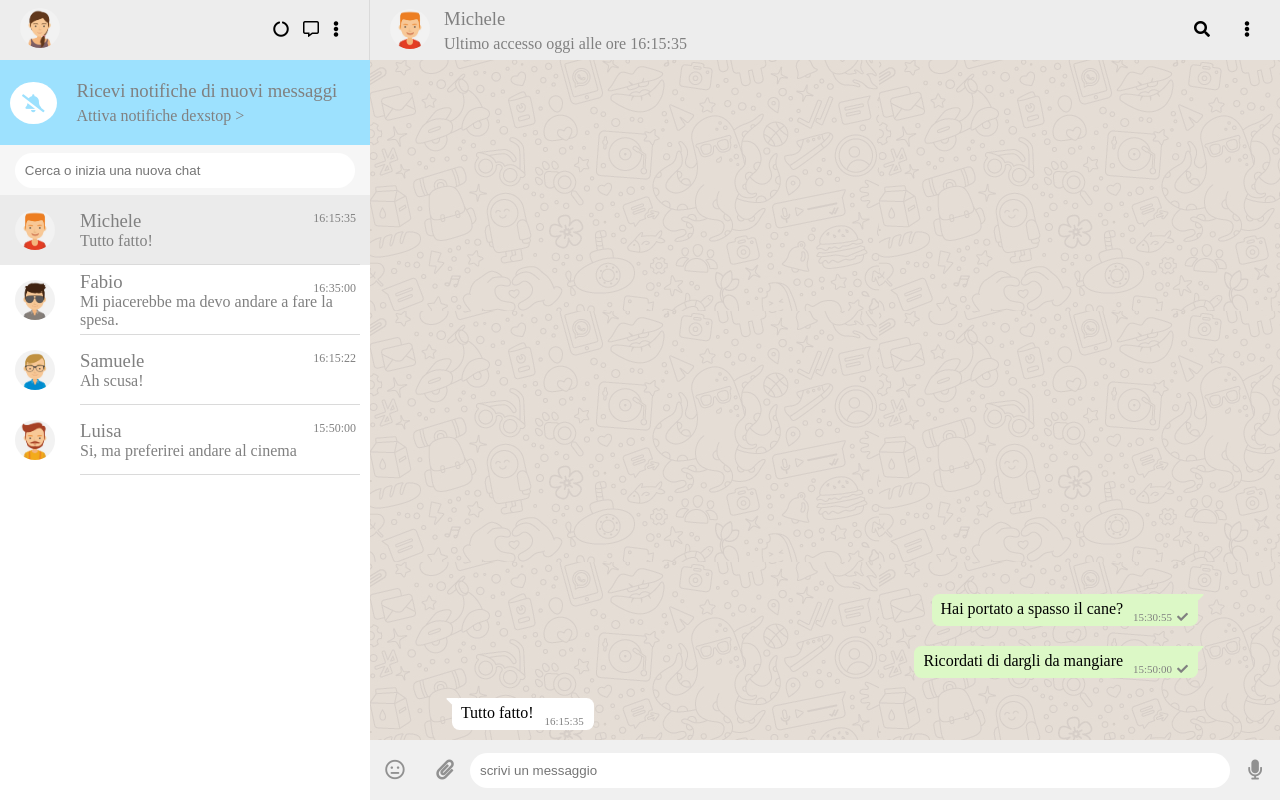
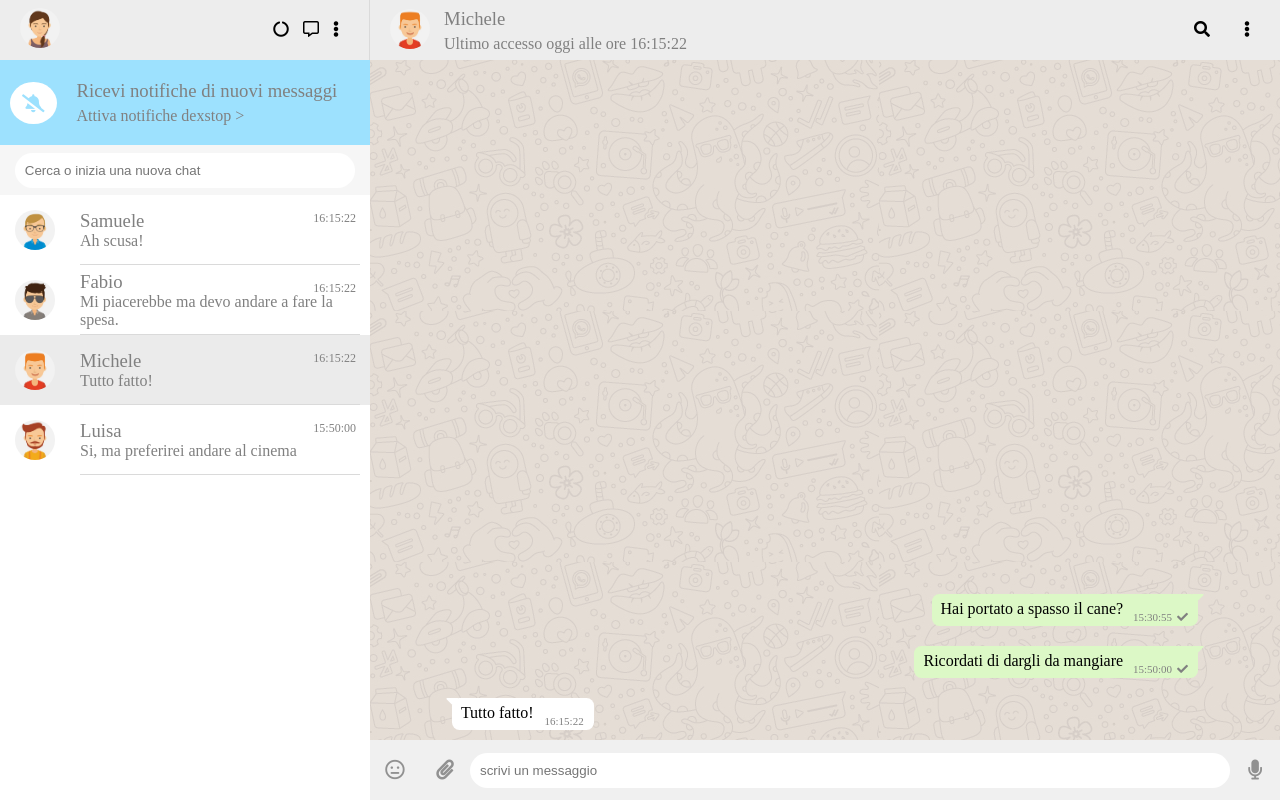
Before and after one commit to fabio98p/Whatsapp_Vue, a plain HTML site: page index.html in a window 1280 px wide. Drawn offline with nearby package versions, Linux system fonts and the light colour scheme.

Commit message:
boolzapp fine sort del array per data dell'ultimo messaggio

```diff
--- a/assets/css/master.css
+++ b/assets/css/master.css
@@ -88,6 +88,10 @@ body{
 	background-color: #fff;
 	width: 100%;
 	height: calc(100% - 60px - 85px - 50px);
+
+	display: flex;
+    flex-direction: column-reverse;
+    justify-content: flex-end;
 }
 
 /* #endregion */
--- a/assets/js/dati.js
+++ b/assets/js/dati.js
@@ -15,7 +15,7 @@ const contacts = [
 				status: 'sent'
 			},
 			{
-				date: '2020/01/10 16:15:35',
+				date: '10/01/2020 16:15:22',
 				text: 'Tutto fatto!',
 				status: 'received'
 			}
@@ -37,7 +37,7 @@ const contacts = [
 				status: 'received'
 			},
 			{
-				date: '2020/01/10 16:35:00',
+				date: '10/01/2020 16:15:22',
 				text: 'Mi piacerebbe ma devo andare a fare la spesa.',
 				status: 'sent'
 			}
@@ -59,7 +59,7 @@ const contacts = [
 				status: 'sent'
 			},
 			{
-				date: '2020/01/10 16:15:22',
+				date: '28/03/2020 16:15:22',
 				text: 'Ah scusa!',
 				status: 'received'
 			}
@@ -76,7 +76,7 @@ const contacts = [
 				status: 'sent'
 			},
 			{
-				date: '2020/01/10 15:50:00',
+				date: '10/01/2020 15:50:00',
 				text: 'Si, ma preferirei andare al cinema',
 				status: 'received'
 			}
--- a/assets/js/main.js
+++ b/assets/js/main.js
@@ -10,11 +10,6 @@ document.addEventListener('DOMContentLoaded', function () {
 				contactsArray: contacts,
 			},
 			methods: {
-				//questa funzione serve per scrivere il nome completo dell url dell immagine
-				img: function (contact) {
-					contact
-					return `./assets/img/avatar${contact.avatar}.jpg`
-				},
 				//funzione che permette cose al click sul utente
 				ChangeChat: function (contact) {
 					//serve per cambiare la mainChat  al click
@@ -23,67 +18,83 @@ document.addEventListener('DOMContentLoaded', function () {
 					}
 					//serve per cambiare la profileConversator  al click
 					contact.visible = true
-					console.log(this);
-					this.contactProfile = this.img(contact)
+
 				},
+				//funzione che inizia premendo l'invio ovverso spedendo il messaggio
 				sendingMessage: function () {
+					//per la chat che é attualmente la main
 					let index = this.contactsArray.filter((e) => e.visible == true)
 					var d = new Date();
 
-					console.log(d);
+					//aggiunge all'array un nuovo elemento con la sua data, il contenuto
+					//che era all'interno dell input, e lo status
 					if (this.newMessage) {
 						index[0].messages.push({
-							date: `${d.getDate()}/${d.getMonth() + 1}/${d.getFullYear()}
-							${d.getHours()}:${d.getMinutes()}:${d.getSeconds()}`,
+							date: `${d.getDate()}/${d.getMonth() + 1}/${d.getFullYear()} ${d.getHours()}:${d.getMinutes()}:${d.getSeconds()}`,
 							text: this.newMessage,
 							status: 'sent'
 						})
 					}
+
+					//richiamo della funzione che risponde a sua volta al mio messaggio
 					this.newMessage = ''
-
 					this.reply()
 				},
+				//funzione di risposta che ha lo stesso principio della precedente solo che
+				//quello che la fa partire e' un setTimeout
 				reply: function () {
 					let index = this.contactsArray.filter((e) => e.visible == true)
 					var d = new Date();
 
 					setTimeout(() => {
 						index[0].messages.push({
-							date: `${d.getDate()}/${d.getMonth() + 1}/${d.getFullYear()}
-							${d.getHours()}:${d.getMinutes()}:${d.getSeconds()}`,
+							date: `${d.getDate()}/${d.getMonth() + 1}/${d.getFullYear()} ${d.getHours()}:${d.getMinutes()}:${d.getSeconds()}`,
 							text: 'ok?',
 							status: 'received'
 						})
 					}, 1000)
 				},
+
+				// classica funzione random
 				random: function (min, max) {
 					return Math.floor(Math.random() * (max - min + 1)) + min;
 				},
 
 				//funzione di prova per testare le cose (premere sui 3 pallini del menu nella sidebar)
 				array: function () {
+					console.log(this.intOrderedArray);
+				},
+
+			},
+			computed: {
+				// questa funzione serve unicamente a far salire in alto le conversazioni
+				//con come ultimo messaggio il piu recente e ordinarle a loro volta
+				intOrderedArray: function () {
 					// ordinamento elementi per data dell'ultimo messaggio
-					const array = []
-					this.contactsArray.forEach((e, i, a) => {
-						array.push(e.messages[e.messages.length - 1].date)
+					const dateForSort = []
+					const datePreSorted = []
+					this.contactsArray.forEach((e) => {
+						const actualDate = e.messages[e.messages.length - 1].date
+						const splited = actualDate.split(' ')
+						const dateConverted = new Date(`${splited[0].split('/')[1]}/${splited[0].split('/')[0]}/${splited[0].split('/')[2]} ${splited[1]}`)
+						datePreSorted.push(dateConverted)
+						dateForSort.push(dateConverted)
 					});
-					array.sort()
+
+					dateForSort.sort()
 
 					// creazione ordenedArray e inserimento del ordinamento fatto in precedenza
+					//non riesce a trovare la data perche e' pure stata cambiata
 					var ordenedArray = []
-					for (let i = 0; i < array.length; i++) {
-						this.contactsArray.forEach(e => {
-							if (e.messages[e.messages.length - 1].date == array[i]) {
+					for (let indexElementSorted = 0; indexElementSorted < dateForSort.length; indexElementSorted++) {
+						this.contactsArray.forEach((e,indexElementUnsorted) => {
+							if (datePreSorted[indexElementUnsorted] == dateForSort[indexElementSorted]) {
 								ordenedArray.push(e)
 							}
 						});
 					}
-					console.log(this.contactsArray, ordenedArray);
-				},
-
-			},
-			computed: {
-
+					return ordenedArray
+				}
 			},
 		}
 	);
--- a/index.html
+++ b/index.html
@@ -47,24 +47,34 @@
 					<input placeholder="Cerca o inizia una nuova chat" type="text">
 				</div>
 
+				<!-- lista di contatti presenti nel aside bar -->
 				<div class="contact">
-					<div @click="ChangeChat(contact)" v-for=" contact in contactsArray" :class="(contact.visible) ? 'active' : ''" class="chat">
-						<img :src="img(contact)" alt="">
+					<!-- il singolo contatto che si crea tot volte
+					per la lunghezza dell array e che al click cambia focus -->
+					<div @click="ChangeChat(contact)"
+					v-for=" contact in intOrderedArray"
+					:class="(contact.visible) ? 'active' : ''"
+					class="chat">
+						<img :src="`./assets/img/avatar${contact.avatar}.jpg`" alt="">
 						<div class="nameAndInfo">
+							<!-- prendo gli elementi dal oggetto della singola chat -->
 							<h3>{{ contact.name }}</h3>
 							<p>{{ contact.messages[contact.messages.length-1].text }}</p>
 						</div>
 						<div class="data">{{ contact.messages[contact.messages.length-1].date.split(' ')[1] }}</div>
 					</div>
-
 				</div>
 			</aside>
 
 			<main>
+
+				<!-- creo il profilo avatar da mettere nella navbar sopra
+				la mainChat che cambii in base a quale chat e' selezionata -->
 				<div v-if="contact.visible" v-for="contact in contactsArray" class="profileConversator">
 					<div class="left">
 						<img :src="contactProfile" alt="">
 						<div class="nameAndInfo">
+							<!-- prendo gli elementi dal oggetto della singola chat -->
 							<h3>{{ contact.name }}</h3>
 							<p>Ultimo accesso oggi alle ore {{ contact.messages[contact.messages.length-1].date.split(' ')[1] }}</p>
 						</div>
@@ -76,18 +86,19 @@
 					</div>
 				</div>
 
-
+				<!-- creo il for per ciclare le mainChat in base a quale persona seleziono -->
 				<div v-if="contact.visible" v-for="contact in contactsArray" class="mainChat">
+					<!-- creo un ulteriore for per ciclare i messaggi interni alle chat e scriverli -->
 					<div v-for="message in contact.messages" :class="message.status" class="message">
+							<!-- prendo gli elementi del arrey di messaggi -->
 						<div class="textMessage">{{ message.text }}</div>
+						<div class="dataAndCheck">{{ message.date.split(' ')[1] }}<i class="check fas fa-check"></i></div>
 						<i class="fas fa-caret-down triangolino"></i>
-						<div class="dataAndCheck">{{ message.date.split(' ')[1] }}<i class="check fas fa-check"></i></div>
 						<!-- <i class="fas fa-check-double"></i> per cambiarlo in doppio ceck -->
 					</div>
-
-
 				</div>
 
+				<!-- serve per poter scrivere i messaggi -->
 				<div class="newMesage">
 					<i class="far fa-meh"></i>
 					<i class="fas fa-paperclip"></i>
```
